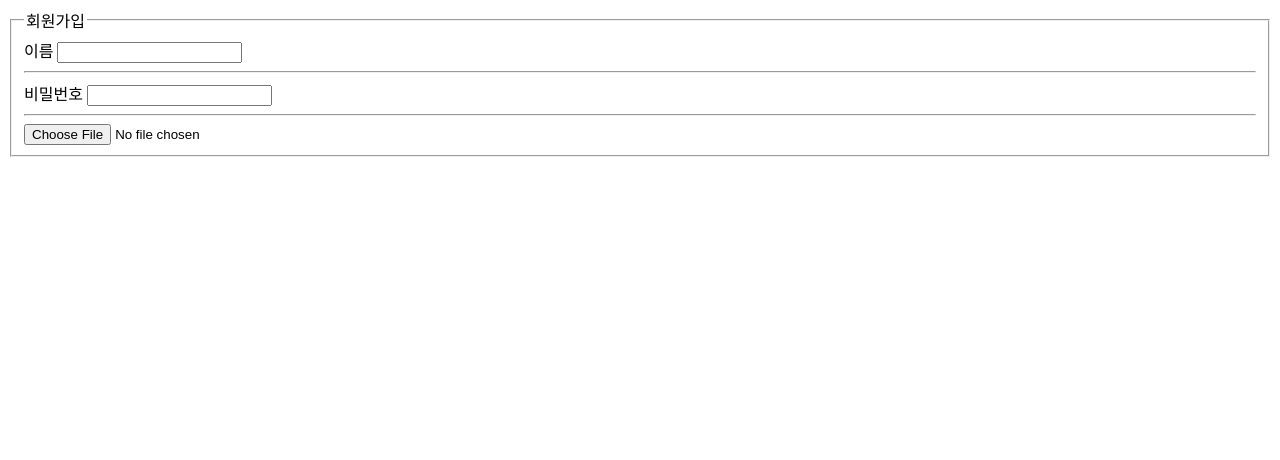
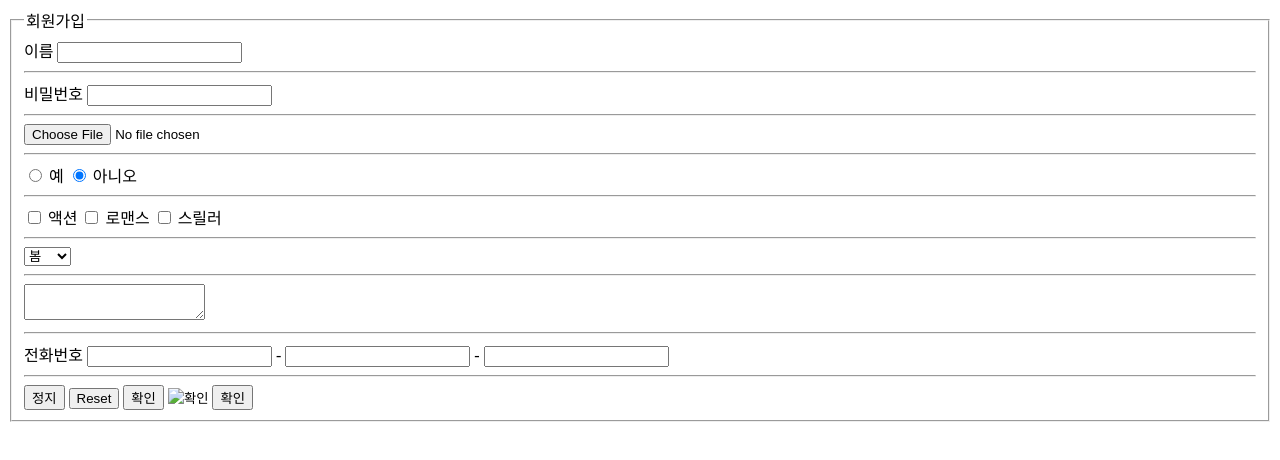
Before and after one commit to goldmembrane/web1, a plain HTML site: page form.html in a window 1280 px wide. Drawn offline with Linux system fonts and the light colour scheme.

Commit message:
web1 day07

```diff
--- a/form.html
+++ b/form.html
@@ -21,6 +21,53 @@
 
 				<input type="file">
 
+				<hr>
+
+				<input type="radio" id="yes" name="yn">
+				<label for="yes">예</label>
+
+				<input type="radio" id="no" name="yn" checked>
+				<label for="no">아니오</label>
+
+				<hr>
+
+				<input type="checkbox" id="action">
+				<label for="action">액션</label>
+
+				<input type="checkbox" id="romance">
+				<label for="romance">로맨스</label>
+
+				<input type="checkbox" id="thriller">
+				<label for="thriller">스릴러</label>
+
+				<hr>
+
+				<select>
+					<option>봄</option>
+					<option>여름</option>
+					<option>가을</option>
+					<option>겨울</option>
+				</select>
+
+				<hr>
+
+				<textarea></textarea>
+
+				<hr>
+
+				<label for="tel">전화번호</label>
+				<input type="text" id="tel" title="휴대폰번호 처음 3자리를 입력"> -
+				<input type="text" title="휴대폰번호 중간 3~4자리를 입력"> -
+				<input type="text" title="휴대폰번호 마지막 4자리를 입력">
+
+				<hr>
+
+				<input type="button" value="정지">
+				<input type="reset">
+				<input type="submit" value="확인">
+				<input type="image" alt="확인">
+				<button>확인</button>
+
 			</fieldset>
 		</form>
 	</body>
```
